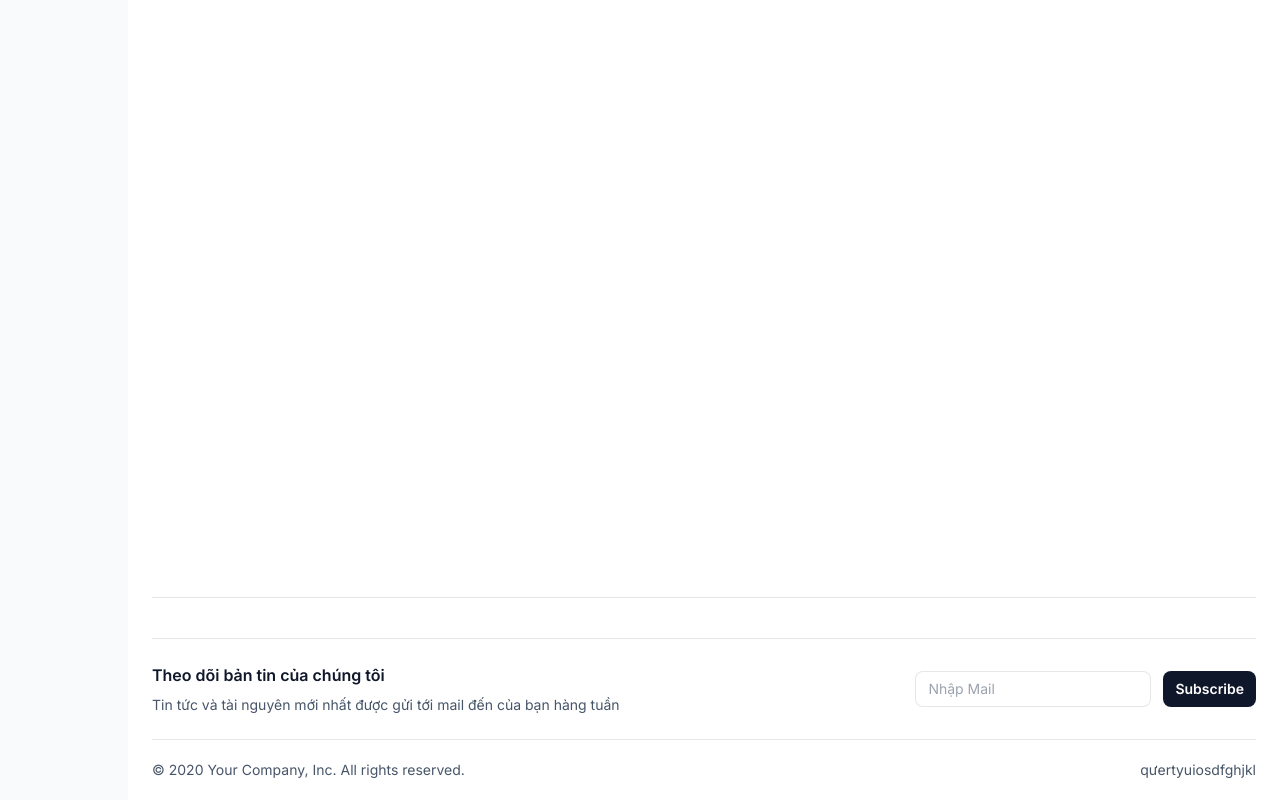
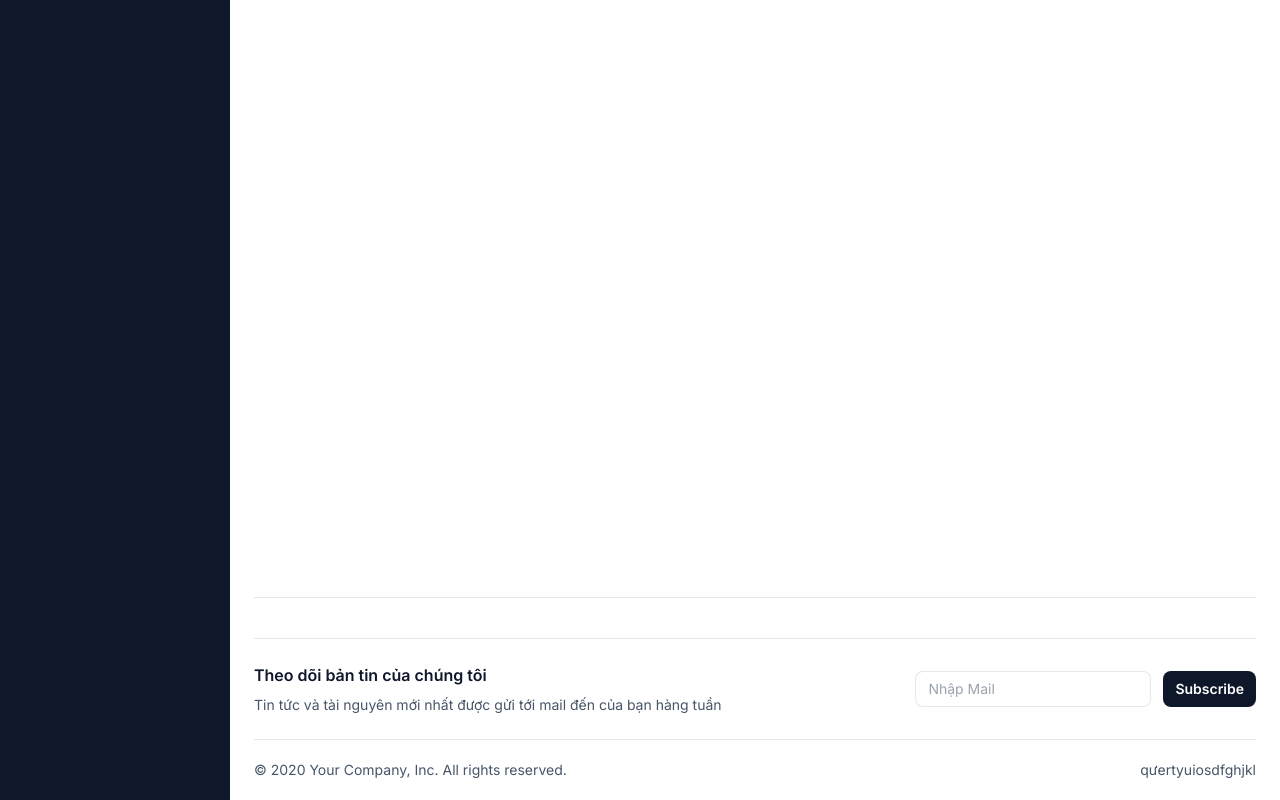
Before and after one commit to CaSapChim/full-stack-shop, a React (Vite) app in the folder client/: page / in a window 1280 px wide. Shown: the part 470-1270 px from the top of the page. Built offline with nearby package versions, Linux system fonts and the light colour scheme.

Commit message:
👚 Fix: Responsive

```diff
--- a/client/src/Page/Home/Components/Footer.tsx
+++ b/client/src/Page/Home/Components/Footer.tsx
@@ -6,12 +6,14 @@ export const Footer = memo(() => {
       <div className="px-6">
         <div className="border-t-[1px] border-t-slate-900/10 py-5"></div>
         <div className="border-t-[1px] border-t-slate-900/10 py-6">
-          <div className="flex flex-col gap-6 md:flex-row md:items-center md:justify-between">
+          <div className="flex flex-col gap-6 lg:flex-row lg:items-center lg:justify-between">
             <div>
-              <h4 className="font-semibold text-slate-900">Theo dõi bản tin của chúng tôi</h4>
+              <h4 className="font-semibold text-slate-900">
+                Theo dõi bản tin của chúng tôi
+              </h4>
               <p className="mt-2 text-sm text-slate-600">
-                Tin tức và tài nguyên mới nhất được gửi tới mail đến
-                của bạn hàng tuần
+                Tin tức và tài nguyên mới nhất được gửi tới mail đến của bạn
+                hàng tuần
               </p>
             </div>
             <div className="flex h-9 gap-3 text-sm">
@@ -27,7 +29,7 @@ export const Footer = memo(() => {
           </div>
         </div>
         <div className="border-t-[1px] border-t-slate-900/10 py-5">
-          <div className="flex flex-col justify-center text-sm text-slate-600 md:flex-row md:justify-between ">
+          <div className="flex flex-col text-center text-sm text-slate-600 lg:flex-row lg:justify-between ">
             <p>© 2020 Your Company, Inc. All rights reserved.</p>
             <p>qưertyuiosdfghjkl</p>
           </div>
--- a/client/src/Sidebar.tsx
+++ b/client/src/Sidebar.tsx
@@ -1,5 +1,5 @@
 export const Sidebar = () => {
   return (
-    <aside className="min-h-screen w-32 translate-x-[-100%] bg-slate-50 p-4 md:translate-x-0"></aside>
+    <aside className="hidden min-h-screen w-[230px] translate-x-[-100%] bg-slate-900 p-4 md:flex md:translate-x-0"></aside>
   );
 };
```
